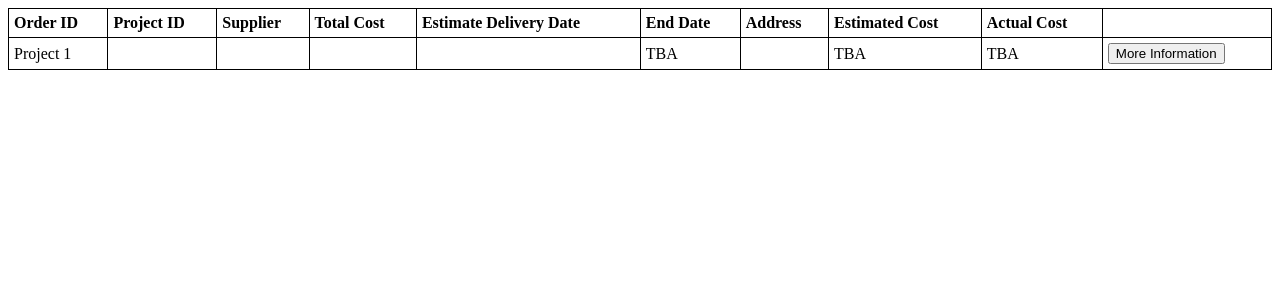
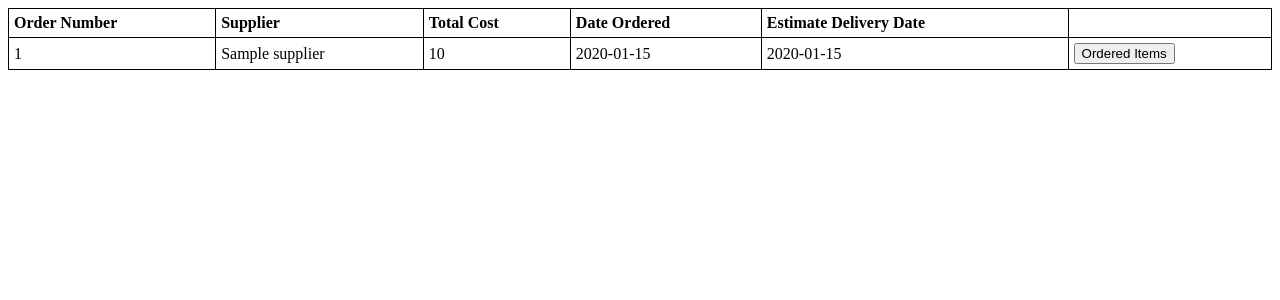
Before and after one commit to CristiArde/Damavand, a PHP site: page /getOrders.php?id=1 in a window 1280 px wide. Shown: the top 300 px of the page. Run offline with PHP 8.4, Linux system fonts and the light colour scheme; data comes from the database, SQL or seed files in the repository; tables that the repository leaves empty hold one stand-in row (values such as "Sample post"); data that the repository does not hold is empty.

Commit message:
finished Orders table

```diff
--- a/Welcome.php
+++ b/Welcome.php
@@ -61,14 +61,10 @@ session_start();
 
 		foreach ($_SESSION['ProjectID'] as $value) {
 		 echo '<option value="'.$value['projectID'].'">Project '.$value['projectID'].'</option>';
-
 		}?>
 		</select>
 		<div id="txtHint"><b>Project Informaiton Will be Displayed Here</b></div>
 		<div id="txtHint2"></div>
-	<script src="http://ajax.googleapis.com/ajax/libs/jquery/1.11.1/jquery.min.js"></script>
-<script type="text/javascript">
-</script>
 	</body>
 
 
--- a/getOrders.php
+++ b/getOrders.php
@@ -21,55 +21,32 @@ th {text-align: left;}
 $id = $_GET['id'];
 $type = $_GET['type'];	//get Orders based on Projects OR Phases. Type = Project or Type = Phase
 
-//print_r($id);
-//print_r($type);
-//die(print_r($type, true ));
 require 'connection.php';
 if($type = "Project"){
-	$sql="SELECT * FROM Orders WHERE projectID = '".$id."' Order By phaseID";
-	$sql2 = "SELECT supplierName FROM Supplier s, Orders o Where s.supplierID = o.supplierID"; //get Supplier Names
+	$sql="SELECT orderID, (Select supplierName from supplier s, project p, orders o WHERE s.supplierID = o.supplierID AND o.projectID =  p.projectID = '".$id."') as supplierName,totalCost, orderDate, estimatedDeliveryDate FROM Orders WHERE projectID = '".$id."'";
 	$result = mysqli_query($connection,$sql);		//TO DO FROM HERE
 	echo "<table>
 	<tr>
-	<th>Order ID</th>
-	<th>Project ID</th>
+	<th>Order Number</th>
 	<th>Supplier</th>
 	<th>Total Cost</th>
+	<th>Date Ordered</th>
 	<th>Estimate Delivery Date</th>
-	<th>End Date</th>
-	<th>Address</th>
-	<th>Estimated Cost</th>
-	<th>Actual Cost</th>
 	<th></th>
 	</tr>";
 	while($row = mysqli_fetch_array($result)) {
 	    echo "<tr>";
-	    echo "<td> Project " . $row['projectID'] . "</td>";
-	    echo "<td>" . $row['projectName'] . "</td>";
-	    echo "<td>" . $row['status'] . "</td>";
-	    echo "<td>" . $projectManager['firstName'] . " ". $projectManager['lastName'] . " </td>";
-	    //echo "<td></td>";
-	    echo "<td>" . $row['startDate'] . "</td>";
-		if($row['endDate'] != "")
-			echo "<td>" . $row['endDate'] . "</td>";
-		else
-			echo "<td> TBA </td>";
-		echo "<td>" . $row['siteAddress'] . "</td>";
-		if($row['estimatedCost'] != "")
-			echo "<td>$" . $row['estimatedCost'] . "</td>";
-		else
-			echo "<td> TBA </td>";
-		if($row['actualCost'] != "" && $row['actualCost'] != 0)
-			echo "<td>$" . $row['actualCost'] . "</td>";
-		else
-			echo "<td> TBA </td>";
-		echo '<td>
-			<form action="/projectDetails.php">
-			  <input type="hidden" value = "'.$row['projectID'].'">
-			  <input type="submit" value="More Information">
+	    echo "<td>" . $row['orderID'] . "</td>";
+	    echo "<td>" . $row['supplierName'] . "</td>";
+	    echo "<td>" . $row['totalCost'] . "</td>";
+	    echo "<td>" . $row['orderDate'] . "</td>";
+	    echo "<td>" . $row['estimatedDeliveryDate'] . "</td>";
+	    echo '<td>
+		<form action="/Damavand/projectDetails.php">
+			  <input type="hidden" value = "'.$row['orderID'].'">
+			  <input type="submit" value="Ordered Items">
 			</form>
 		</td>';
-	    echo "</tr>";
 	}
 	echo "</table>";
 }
```
